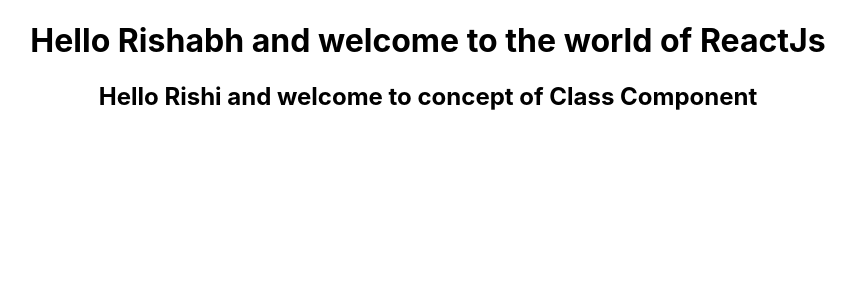
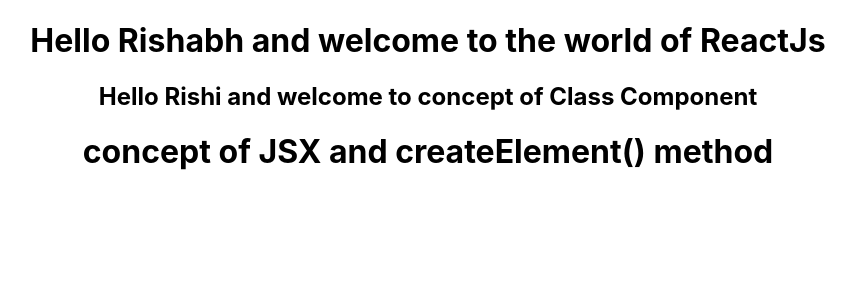
Before and after one commit to rishabhjaiswal155/React, a React (Create React App) app: page / in a window 1280 px wide. Shown: the top 300 px of the page, without its empty margins (212-1068 px from the left). Built offline with nearby package versions, Linux system fonts and the light colour scheme.

Commit message:
Component using JSX and createElement() method

```diff
--- a/src/App.js
+++ b/src/App.js
@@ -2,11 +2,13 @@
 import './App.css';
 import {Rishabh} from './components/Rishabh';
 import Rishi from './components/Rishi';
+import Hello from './components/Hello';
 function App() {
   return (
     <div className="App">
       <Rishabh/>
       <Rishi/>
+      <Hello/>
       </div>
   );
 }
--- /dev/null
+++ b/src/components/Hello.js
@@ -0,0 +1,11 @@
+import React from "react";
+const Hello = () => {
+//     return(
+//         <div className='Hello'><h1>concept of JSX and createElement() method</h1>
+//         </div>
+//         )
+return React.createElement('div',{id: 'Hello',className:'dummy'},
+React.createElement('h1',null,'concept of JSX and createElement() method'))
+  }
+
+export default Hello
```
